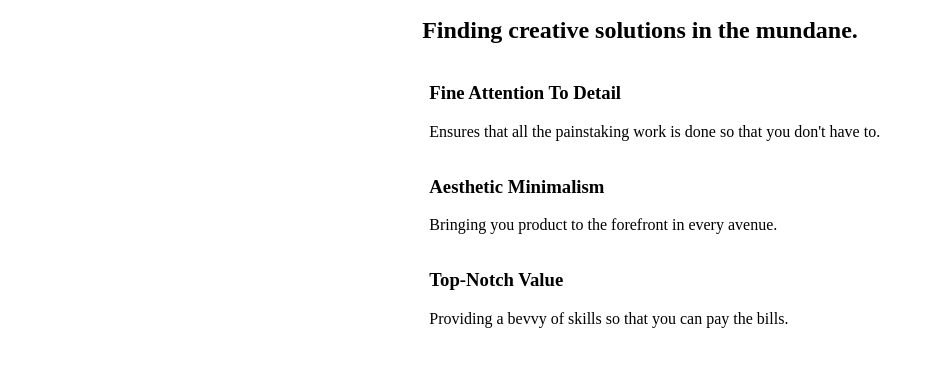
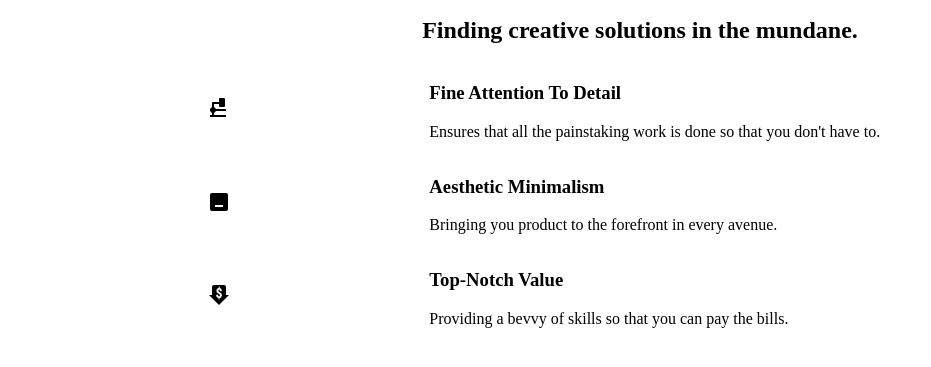
Before and after one commit to munawes/portfolio, a plain HTML site: page index.html in a window 1280 px wide. Shown: the part 193-560 px from the top of the page, without its empty margins (0-931 px from the left). Drawn offline with Linux system fonts and the light colour scheme.

Commit message:
Add placeholder icons && More styling

```diff
--- a/index.html
+++ b/index.html
@@ -26,7 +26,7 @@
 
       <section id="about">
         <div class="flex">
-          <div class="icon"></div>
+          <div class="icon"><img src="/images/icons8-microscope-24.png" alt="microoscope"></div>
           <div class="description">
             <h3>Fine Attention To Detail</h3>
             <p>Ensures that all the painstaking work is done so that you don't have to. </p>
@@ -34,7 +34,8 @@
         </div>
 
         <div class="flex">
-          <div class="icon"></div>
+          <div class="icon"> <img src="/images/icons8-minimize-window-24.png" alt="minimal">
+          </div>
           <div class="description">
             <h3>Aesthetic Minimalism</h3>
             <p>Bringing you product to the forefront in every avenue.</p>
@@ -42,7 +43,7 @@
         </div>
 
         <div class="flex">
-          <div class="icon"></div>
+          <div class="icon"><img src="/images/icons8-low-price-24.png" alt="low-price"> </div>
           <div class="description">
             <h3>Top-Notch Value</h3>
             <p>Providing a bevvy of skills so that you can pay the bills.</p>
--- a/style.css
+++ b/style.css
@@ -12,6 +12,8 @@
 
 .icon {
   flex: 1;
+  text-align: center;
+  margin: auto;
 }
 
 .description {
```
Also changed, not shown: images/icons8-low-price-24.png (added), images/icons8-microscope-24.png (added), images/icons8-minimize-window-24.png (added).
